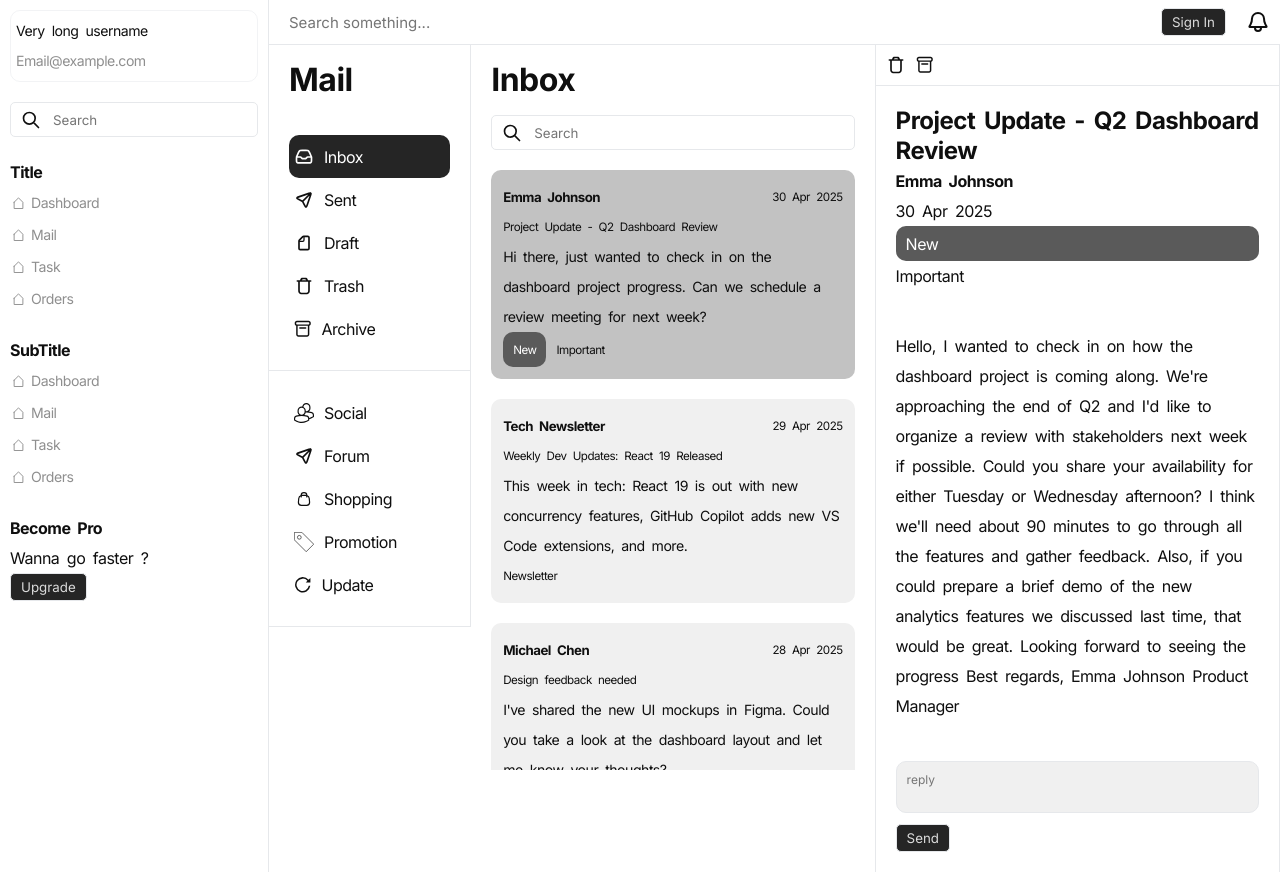
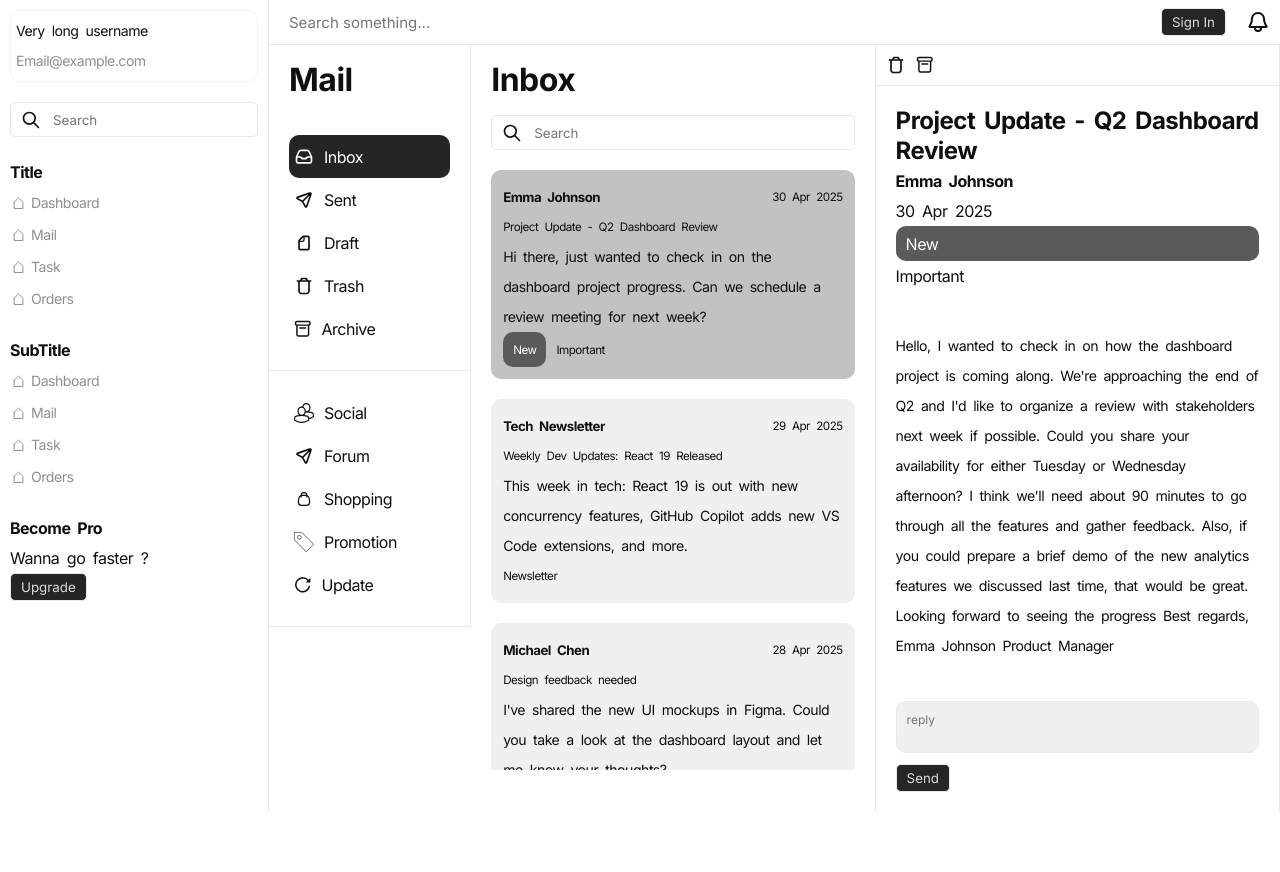
Before and after one commit to monority/dashboard, a React (Vite) app: page /mail in a window 1280 px wide. Both pictures are taken after a click on the element 672 px from the left and 274 px from the top of the page. After the commit the page ends 812 px from the top, so only its background shows below. Built offline with nearby package versions, Linux system fonts and the light colour scheme.

Commit message:
:sparkles: enhance Mail and Sidebar components; add Task route and update sidebar navigation, display fullContent in mail view

```diff
--- a/src/Root.jsx
+++ b/src/Root.jsx
@@ -6,6 +6,7 @@ import Sidebar from './display/components/ui/display/layout/Sidebar';
 import MainContainer from './MainContainer';
 import Dashboard from './display/pages/home/Dashboard';
 import Mail from './display/pages/home/Mail';
+import Task from './display/pages/home/Task';
 
 const Root = () => {
 	return (
@@ -17,6 +18,7 @@ const Root = () => {
 					<Route  path="/" element={<App />} />
 					<Route  path="/dashboard" element={<Dashboard />} />
 					<Route  path="/mail" element={<Mail />} />
+					<Route  path="/task" element={<Task />} />
 				</Routes>
 			</MainContainer>
 		</BrowserRouter>
--- a/src/display/components/ui/display/layout/Sidebar.jsx
+++ b/src/display/components/ui/display/layout/Sidebar.jsx
@@ -53,7 +53,7 @@ const Sidebar = () => {
 									<Icon type="home" size='1.5rem' />
 								</div>
 								<div className="element">
-									<p>Task</p>
+								<p onClick={() => navigate("/task")}>Task</p>
 								</div>
 							</li>
 
--- a/src/display/pages/home/Mail.jsx
+++ b/src/display/pages/home/Mail.jsx
@@ -341,7 +341,10 @@ const mailMap = mailcontent.map((mail) => {
 								</div>
 							</div>
 							<div className="mail_body pad_base">
+								<p className='text_size2'>
 								{selectedMail.fullContent}
+
+								</p>
 							</div>
 							<div className="mail_actions pad_base">
 								<textarea name="" id="" placeholder='reply' className='textarea'></textarea>
```
